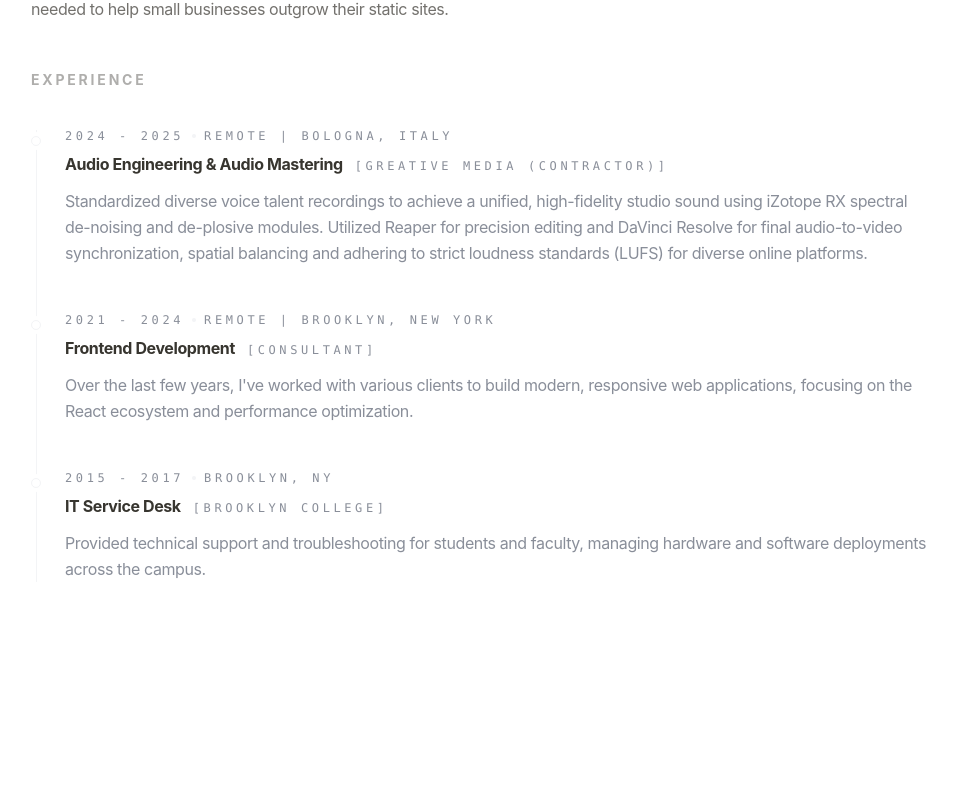
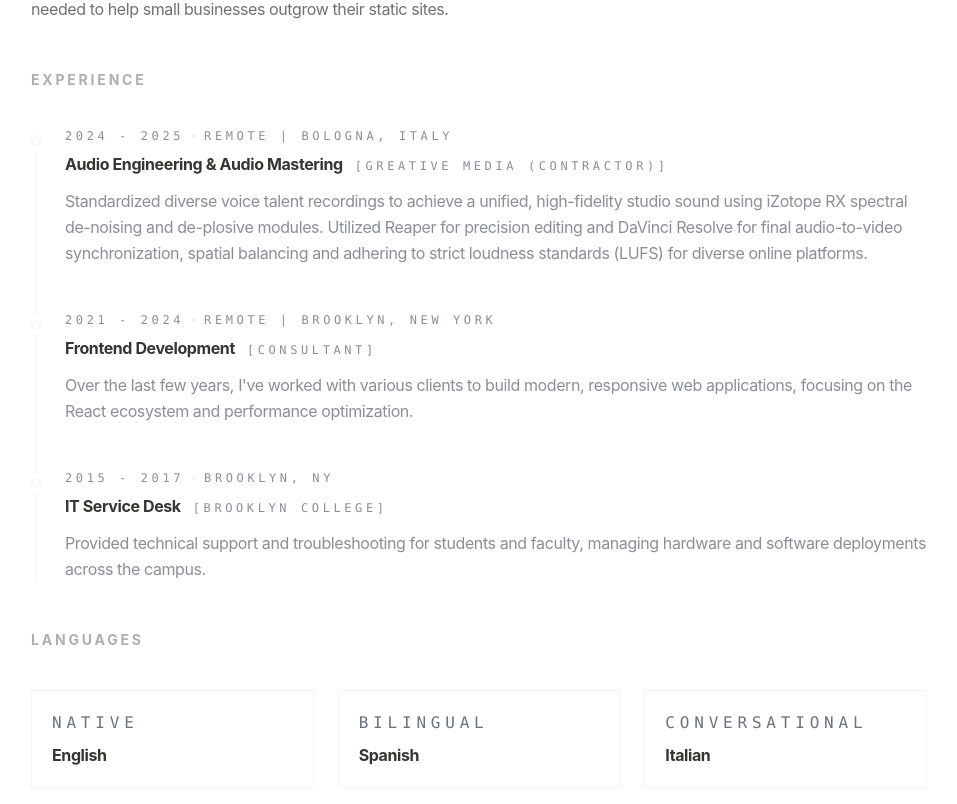
Before and after one commit to emmtej/portfolio-website, a React (Vite) app: page / in a window 1280 px wide. Shown: the part 620-1424 px from the top of the page, without its empty margins (161-1118 px from the left). Before the commit the page ends 1298 px from the top, so only its background shows below. Built offline with nearby package versions, Linux system fonts and the light colour scheme.

Commit message:
Add language section to AboutTab component and update translations for English and Italian. Enhanced descriptions for clarity and consistency.

```diff
--- a/public/locales/en/translation.json
+++ b/public/locales/en/translation.json
@@ -13,6 +13,15 @@
     "hero_description_3": "I specialize in building modern, responsive websites using the latest technologies to ensure my clients effectively connect with their audience.",
     "hero_description_4": "Over the last 4 years, I’ve dedicated myself to the React ecosystem, blending frontend expertise with the backend logic needed to help small businesses outgrow their static sites.",
     "experience_title": "Experience",
+    "languages_title": "Languages",
+    "languages": {
+      "english_name": "English",
+      "english_level": "Native",
+      "spanish_name": "Spanish",
+      "spanish_level": "Bilingual",
+      "italian_name": "Italian",
+      "italian_level": "Conversational"
+    },
     "experiences": {
       "greative": {
         "title": "Audio Engineering & Audio Mastering",
--- a/public/locales/it/translation.json
+++ b/public/locales/it/translation.json
@@ -5,70 +5,79 @@
     }
   },
   "about": {
-    "hero_description_1": "Sviluppatore web full-stack attualmente basato a ",
+    "hero_description_1": "Sviluppatore web full-stack con base a ",
     "hero_location_italy": "Palagianello, Italia",
-    "hero_and_previously": ", e precedentemente di ",
+    "hero_and_previously": ", originario di ",
     "hero_location_nyc": "New York City",
-    "hero_description_2": "La mia passione per i viaggi mi ha spinto a lavorare come freelance, dandomi la flessibilità di esplorare nuovi posti aiutando al contempo piccole imprese e aziende a stabilire la propria presenza online.",
-    "hero_description_3": "Mi occupo della creazione di siti web moderni e reattivi utilizzando le ultime tecnologie per garantire che i miei clienti si connettano efficacemente con il loro pubblico.",
-    "hero_description_4": "Negli ultimi 4 anni, mi sono dedicato all'ecosistema React, unendo l'esperienza frontend con la logica backend necessaria per aiutare le piccole imprese a superare i propri siti statici.",
+    "hero_description_2": "Grazie alla mia passione per i viaggi, ho intrapreso la carriera freelance, coniugando la scoperta di nuovi luoghi con il supporto a piccole imprese nel consolidamento della propria presenza digitale.",
+    "hero_description_3": "Progetto e sviluppo siti web moderni e responsive, focalizzandomi sulle ultime tecnologie per garantire una connessione efficace tra brand e pubblico.",
+    "hero_description_4": "Negli ultimi 4 anni, mi sono dedicato all'ecosistema React, integrando competenze frontend con logiche backend per supportare l'evoluzione digitale delle piccole imprese, superando i limiti dei siti statici.",
     "experience_title": "Esperienza",
+    "languages_title": "Lingue",
+    "languages": {
+      "english_name": "Inglese",
+      "english_level": "Madrelingua",
+      "spanish_name": "Spagnolo",
+      "spanish_level": "Bilingue",
+      "italian_name": "Italiano",
+      "italian_level": "Conversazionale"
+    },
     "experiences": {
       "greative": {
         "title": "Ingegneria Audio e Mastering Audio",
         "company": "Greative Media (Collaboratore)",
         "location": "Remoto | Bologna, Italia",
-        "description": "Standardizzato diverse registrazioni di talenti vocali per ottenere un suono da studio unificato e ad alta fedeltà utilizzando i moduli di de-noising spettrale e de-plosive di iZotope RX. Utilizzato Reaper per l'editing di precisione e DaVinci Resolve per la sincronizzazione finale audio-video, il bilanciamento spaziale e l'adesione a rigorosi standard di volume (LUFS) per diverse piattaforme online."
+        "description": "Ottimizzazione e standardizzazione di diverse registrazioni vocali per garantire un output audio professionale ad alta fedeltà. Utilizzo di iZotope RX per il restauro spettrale, Reaper per l'editing di precisione e DaVinci Resolve per il mixaggio finale e la sincronizzazione audio-video, garantendo la conformità agli standard di loudness (LUFS)."
       },
       "consultant": {
         "title": "Sviluppo Frontend",
         "company": "Consulente",
         "location": "Remoto | Brooklyn, New York",
-        "description": "Negli ultimi anni, ho lavorato con vari clienti per costruire applicazioni web moderne e reattive, concentrandomi sull'ecosistema React e sull'ottimizzazione delle prestazioni."
+        "description": "Sviluppo di applicazioni web moderne e responsive per diversi clienti, con un focus particolare sull'ecosistema React, sullo state management e sull'ottimizzazione delle performance."
       },
       "it_desk": {
         "title": "IT Service Desk",
         "company": "Brooklyn College",
         "location": "Brooklyn, NY",
-        "description": "Fornito supporto tecnico e risoluzione dei problemi per studenti e docenti, gestendo la distribuzione di hardware e software in tutto il campus."
+        "description": "Supporto tecnico e risoluzione di problematiche hardware e software per studenti e docenti, gestendo il deployment di postazioni di lavoro e software in tutto il campus."
       }
     }
   },
   "nav": {
-    "about": "About",
-    "development": "Development",
+    "about": "Chi Sono",
+    "development": "Sviluppo",
     "audio": "Mixaggio e Mastering Audio",
     "contact": "Contatti"
   },
   "dev": {
-    "intro": "Mi concentro sulla creazione di applicazioni web ad alte prestazioni utilizzando tecnologie moderne come React, TypeScript e Tailwind CSS. Il mio obiettivo è creare esperienze utente intuitive che risolvano problemi del mondo reale per creativi e piccole imprese.",
+    "intro": "Mi occupo della realizzazione di interfacce utente (UI) intuitive e performanti, offrendo soluzioni concrete a problemi complessi per creativi e piccole imprese attraverso tecnologie come React, TypeScript e Tailwind CSS.",
     "projects_title": "Progetti",
     "view_project": "Visualizza Progetto",
-    "tech_stack": "Stack Tecnologico",
-    "features_title": "Caratteristiche",
+    "tech_stack": "Tech Stack",
+    "features_title": "Funzionalità",
     "projects": {
       "invoice": {
         "title": "InVoice",
         "shortDesc": "Un'applicazione di fatturazione moderna e snella progettata per i doppiatori.",
-        "fullDesc": "InVoice è un software di produttività e fatturazione altamente specializzato per doppiatori. Automatizza il complicato processo di controllo manuale del copione analizzando i dialoghi dei personaggi, contando accuratamente le parole e producendo fatture ordinate e professionali con dettagli dettagliati e tariffe personalizzabili. Trasformando un documento creativo in uno finanziario, InVoice consente agli artisti di dedicare meno tempo alle scartoffie e più tempo davanti al microfono.",
+        "fullDesc": "InVoice è un software di produttività e fatturazione altamente specializzato per doppiatori. Automatizza il processo di analisi dei copioni, contando accuratamente le parole e producendo fatture professionali con dettagli analitici e tariffe personalizzabili. Trasformando un documento creativo in uno strumento finanziario, InVoice consente agli artisti di minimizzare il carico burocratico e massimizzare il tempo dedicato alla creatività.",
         "features": [
-          "Utilizzati i componenti MantineUI per sviluppare rapidamente componenti accessibili.",
-          "Implementato Zustand per consentire all'utente di utilizzare uno o più documenti tra i vari strumenti in modo fluido.",
-          "Permesso all'utente di impostare rapidamente tariffe personalizzate e salvarle come preimpostate per il riutilizzo.",
-          "Permesso all'utente di esportare fatture personalizzate in PDF, DOCX o anche semplice testo per la condivisibilità copia-incolla."
+          "Sviluppo di componenti UI accessibili tramite l'integrazione di MantineUI.",
+          "Gestione dello stato dell'applicazione tramite Zustand per un'esperienza utente fluida tra diversi tool.",
+          "Implementazione di sistemi di gestione tariffe personalizzate con salvataggio preset.",
+          "Integrazione di funzionalità di esportazione multi-formato (PDF, DOCX, testo) per la massima flessibilità."
         ]
       }
     }
   },
   "audio": {
-    "intro": "Specializzato in restauro audio, editing dei dialoghi e post-produzione per i media digitali. Mi concentro sul raggiungimento di standard di volume professionali e su una chiarezza cristallina per i doppiatori.",
+    "intro": "Specializzato in restauro audio, dialogue editing e post-produzione per contenuti digitali. Focus sulla qualità del segnale, chiarezza sonora e rispetto dei parametri di loudness professionali.",
     "tools_title": "Software e Strumenti Audio",
     "restoration_title": "Demo di Restauro",
-    "restoration_desc": "Dimostrazione del processo di pulizia dei dialoghi registrati sul campo, passando dalla cattura grezza a un risultato lucido e professionale."
+    "restoration_desc": "Dimostrazione del processo di pulizia di dialoghi registrati sul campo, passando dalla cattura grezza a un output professionale impeccabile."
   },
   "contact": {
     "title": "Contattami",
-    "intro": "Al momento sono disponibile per lavori freelance e aperto a nuove opportunità. Se hai un progetto in mente o vuoi semplicemente salutarmi, non esitare a contattarmi.",
+    "intro": "Al momento sono disponibile per collaborazioni freelance e aperto a nuove opportunità. Se hai un progetto in mente o vuoi semplicemente salutarmi, non esitare a contattarmi.",
     "find_me_title": "Trovami su",
     "form": {
       "name": "Nome",
--- a/src/components/about/AboutTab.tsx
+++ b/src/components/about/AboutTab.tsx
@@ -30,6 +30,25 @@ export function AboutTab() {
         <Title>{t("about.experience_title")}</Title>
         <ExperienceTimeline />
       </section>
+
+      <section className="space-y-10">
+        <Title>{t("about.languages_title")}</Title>
+        <div className="grid grid-cols-1 sm:grid-cols-3 gap-6">
+          {["english", "spanish", "italian"].map((lang) => (
+            <div
+              key={lang}
+              className="p-5 border border-border-subtle bg-bg-app hover:border-text-main/20 hover:bg-text-main/[0.02] transition-all duration-normal group"
+            >
+              <p className="text-tiny font-mono uppercase tracking-widest text-text-muted mb-2 group-hover:text-text-main/60 transition-colors">
+                {t(`about.languages.${lang}_level`)}
+              </p>
+              <p className="text-base font-bold text-text-main tracking-tight">
+                {t(`about.languages.${lang}_name`)}
+              </p>
+            </div>
+          ))}
+        </div>
+      </section>
     </div>
   );
 }
```
